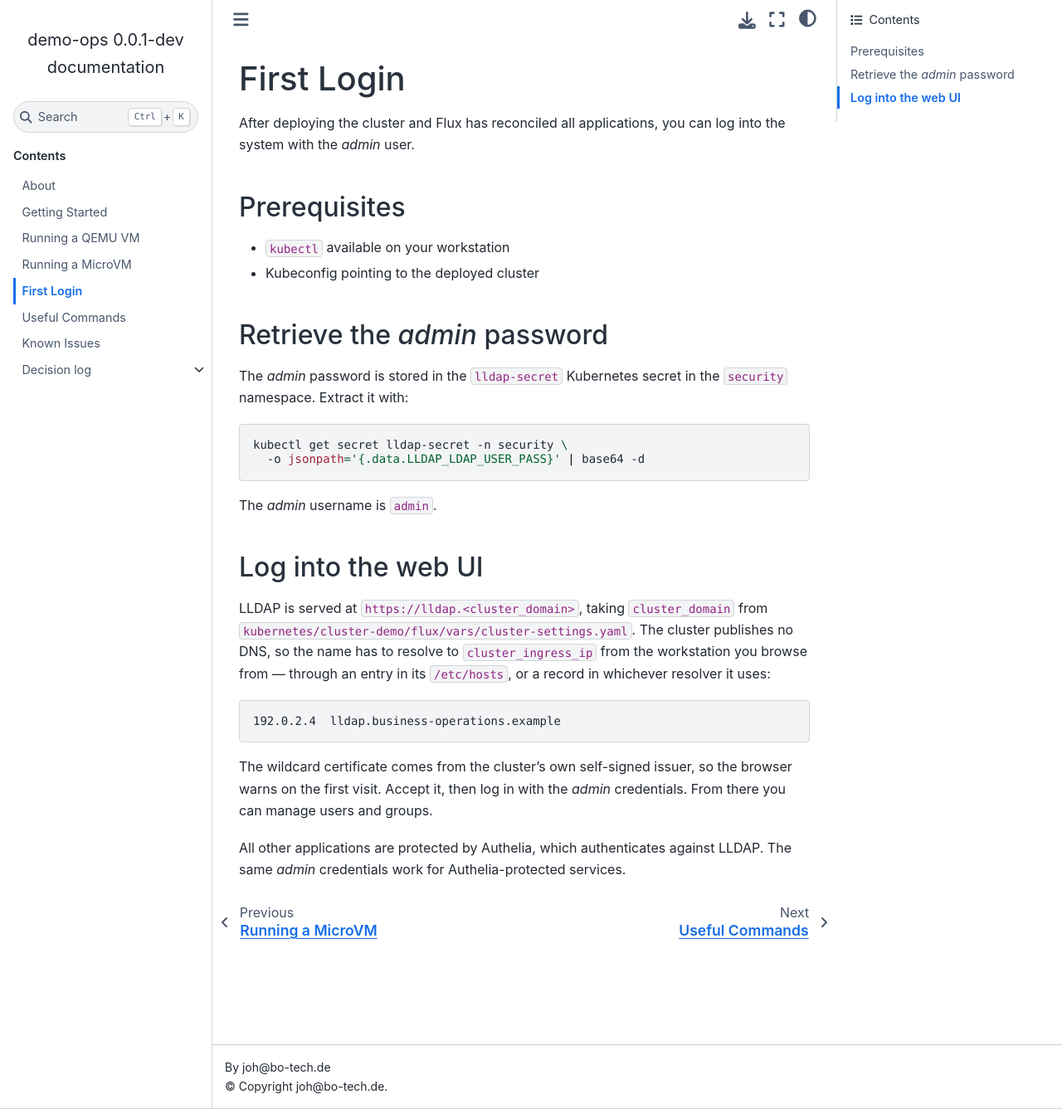
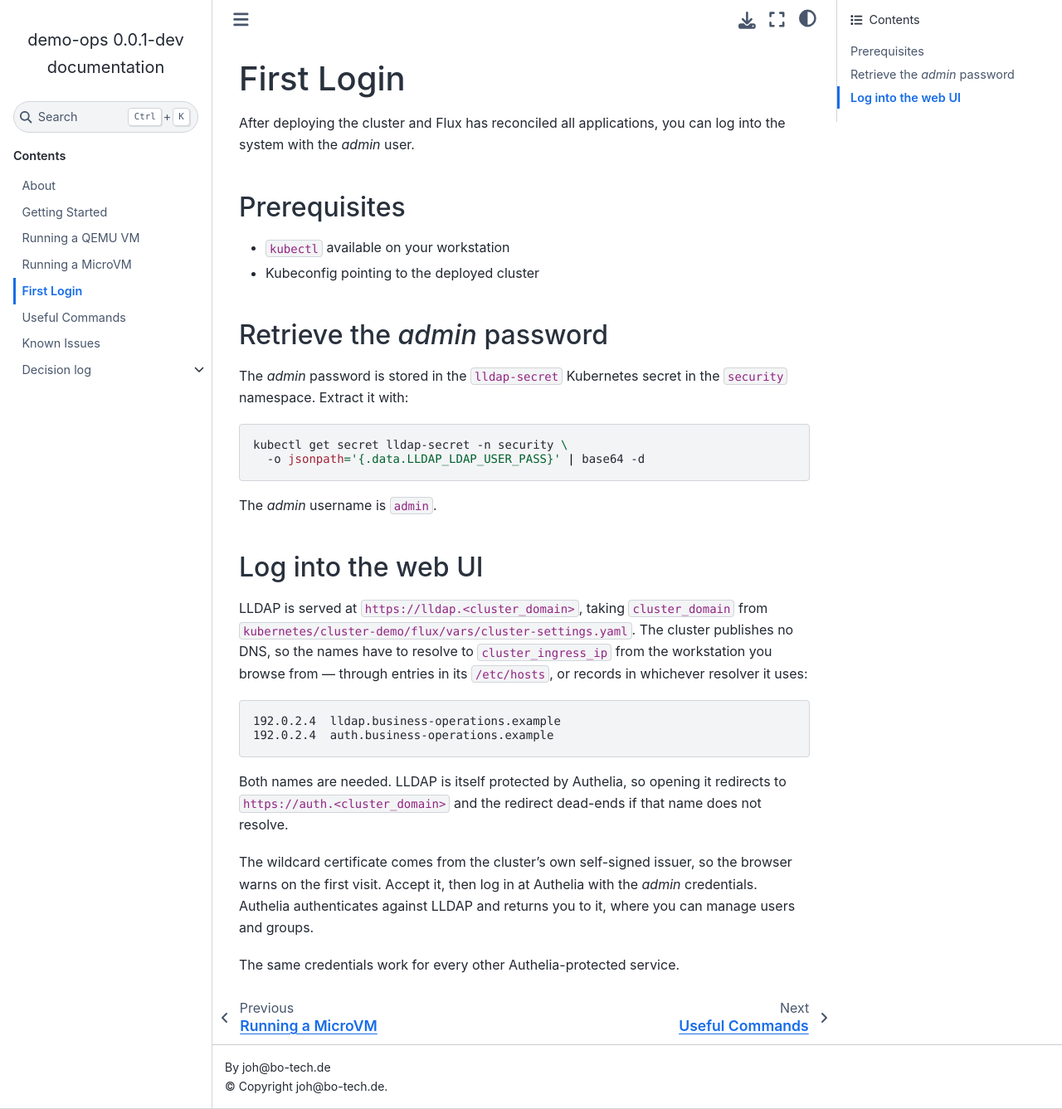
Before and after one commit to bo-tech/demo-ops, a Sphinx documentation site: the page built from docs/first-login.rst, in a window 1280 px wide and 1337 px high. Shown: the whole window at 83% size. Built offline with Sphinx 7.4.7 and the Sphinx Book theme 1.1.4, drawn with Linux system fonts in a browser that asks for light colours.

Commit message:
docs: Say that first login goes through Authelia

```diff
--- a/docs/first-login.rst
+++ b/docs/first-login.rst
@@ -33,20 +33,24 @@ Log into the web UI
 LLDAP is served at ``https://lldap.<cluster_domain>``, taking
 ``cluster_domain`` from
 ``kubernetes/cluster-demo/flux/vars/cluster-settings.yaml``. The
-cluster publishes no DNS, so the name has to resolve to
+cluster publishes no DNS, so the names have to resolve to
 ``cluster_ingress_ip`` from the workstation you browse from — through
-an entry in its ``/etc/hosts``, or a record in whichever resolver it
+entries in its ``/etc/hosts``, or records in whichever resolver it
 uses:
 
 .. code-block:: text
 
    192.0.2.4  lldap.business-operations.example
+   192.0.2.4  auth.business-operations.example
+
+Both names are needed. LLDAP is itself protected by Authelia, so
+opening it redirects to ``https://auth.<cluster_domain>`` and the
+redirect dead-ends if that name does not resolve.
 
 The wildcard certificate comes from the cluster's own self-signed
 issuer, so the browser warns on the first visit. Accept it, then log
-in with the `admin` credentials. From there you can manage users and
+in at Authelia with the `admin` credentials. Authelia authenticates
+against LLDAP and returns you to it, where you can manage users and
 groups.
 
-All other applications are protected by Authelia, which authenticates
-against LLDAP. The same `admin` credentials work for Authelia-protected
-services.
+The same credentials work for every other Authelia-protected service.
```
